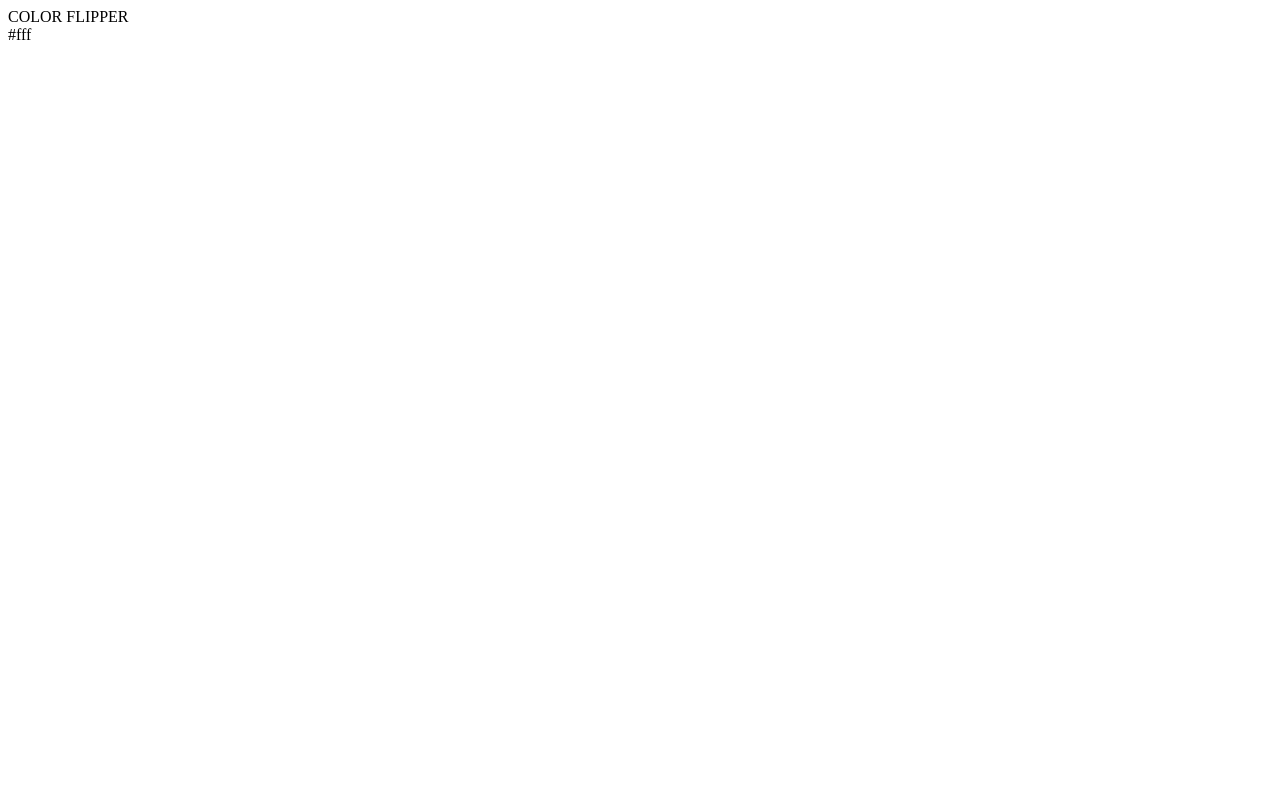
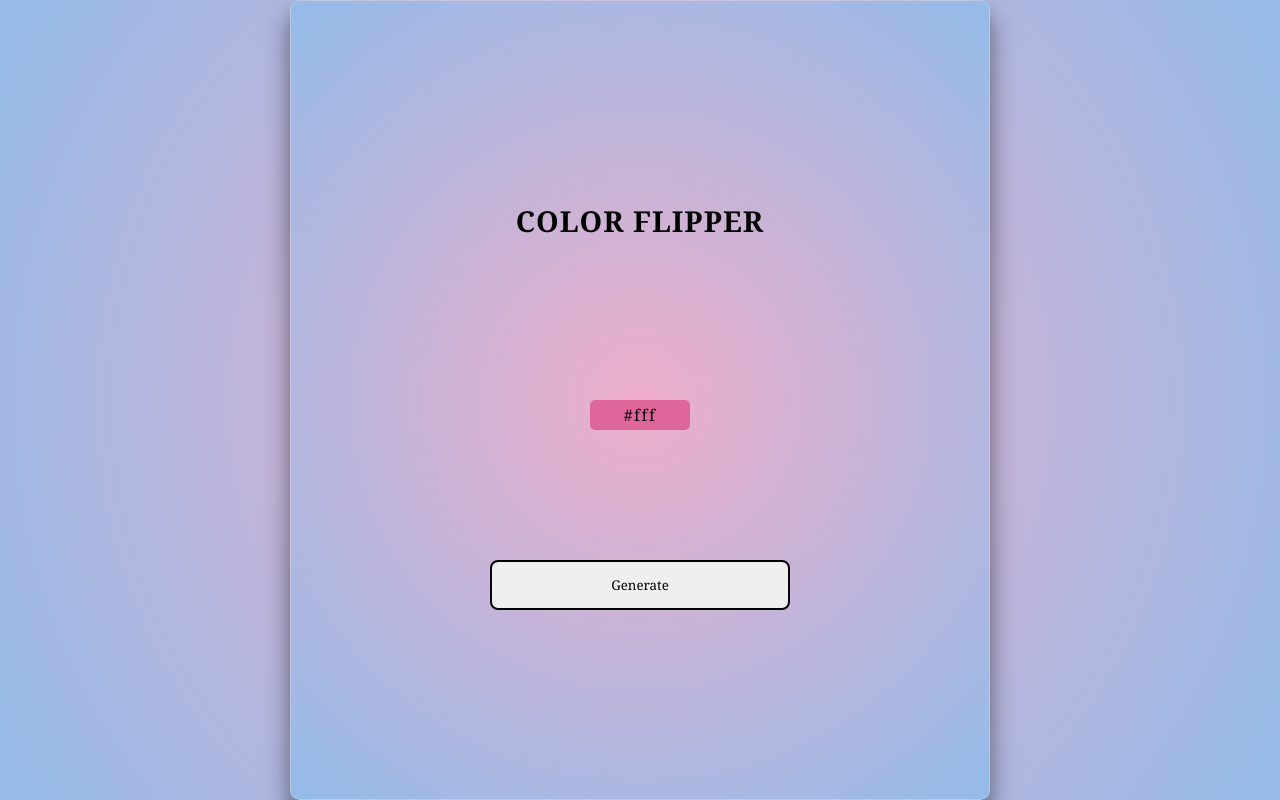
Before and after one commit to RomiScript/Task-2-Color-Flipper, a plain HTML site: page index.html in a window 1280 px wide. Drawn offline with Linux system fonts and the light colour scheme.

Commit message:
HTML & styles

```diff
--- a/index.html
+++ b/index.html
@@ -17,6 +17,7 @@
                 #fff
             </div>
         </div>
+        <button class="btn">Generate</button>
     </div>
 
 </body>
--- a/styles.css
+++ b/styles.css
@@ -0,0 +1,85 @@
+* {
+ padding: 0;
+ margin: 0;
+ box-sizing: border-box;
+ font-family: Georgia, 'Times New Roman', Times, serif;
+}
+
+body {
+  position: relative;
+  display: flex;
+  justify-content: center;
+  align-items: center;
+  height: 100vh;
+  background: radial-gradient(circle,rgba(238, 174, 202, 1) 0%, rgba(148, 187, 233, 1) 100%);
+
+}
+.box {
+  position: relative;
+  width: 700px;
+  height: 800px;
+  background: rgba(156, 109, 129, 100);
+  z-index: 1;
+  box-shadow: 0 15px 25px rgba(0, 0, 0, 0.5 );
+  border: 1px solid rgba( 255,255, 255, 0.2 );
+  border-right: 1px solid rgba(255, 255, 255, 0.2);
+  backdrop-filter: blur(15px);
+  justify-content: center;
+  align-items: center;
+  display: flex;
+  border-radius: 10px;
+  background: radial-gradient(circle,rgba(238, 174, 202, 1) 0%, rgba(148, 187, 233, 1) 100%) no-repeat;
+
+
+}
+.flipper {
+  position: absolute;
+  top: 25%;
+  color: black;
+  display: flex;
+  justify-content: center;
+  align-items: center;
+  flex-direction: column;
+  font-weight: 600;
+  letter-spacing: 1px;
+  font-size: 1.8rem;
+  user-select: none;
+}
+.colorgenerator {
+  position: absolute;
+  top: 50%;
+  height: 30px;
+  width: 100px;
+  background-color: rgb(222, 102, 154);
+  align-items: center;
+  justify-content: center;
+  display: flex;
+  border-radius: 5px;
+}
+.colorcode {
+  justify-content: center;
+  align-items: center;
+  display: flex;
+  height: 100%;
+  width: 100%;
+  position: absolute;
+  cursor: none;
+  letter-spacing: 1.5px;
+  font-weight: 500;
+  user-select: none;
+}
+button {
+  position: absolute;
+  height: 50px;
+  width: 300px;
+  top: 70%;
+  border-radius: 8px;
+  border: 2px solid black;
+  cursor: pointer;
+  user-select: none;
+}
+button:hover {
+  transition: 0.5 linear;
+  background-color: rgba(246, 129, 180, 0.5);
+
+}
```
